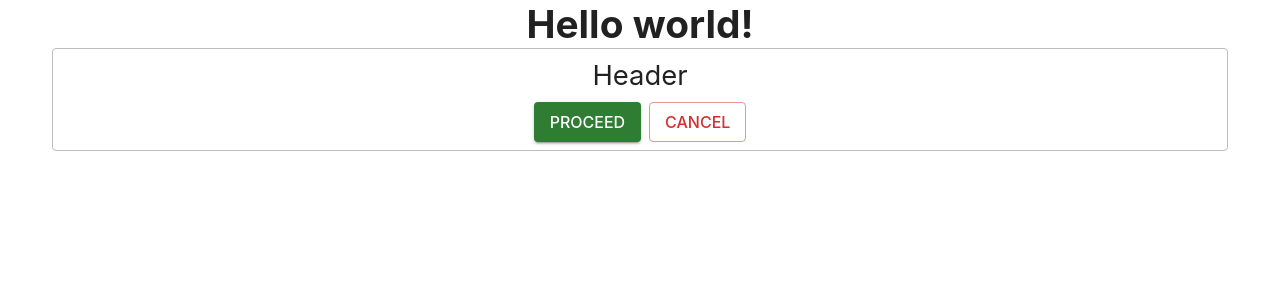
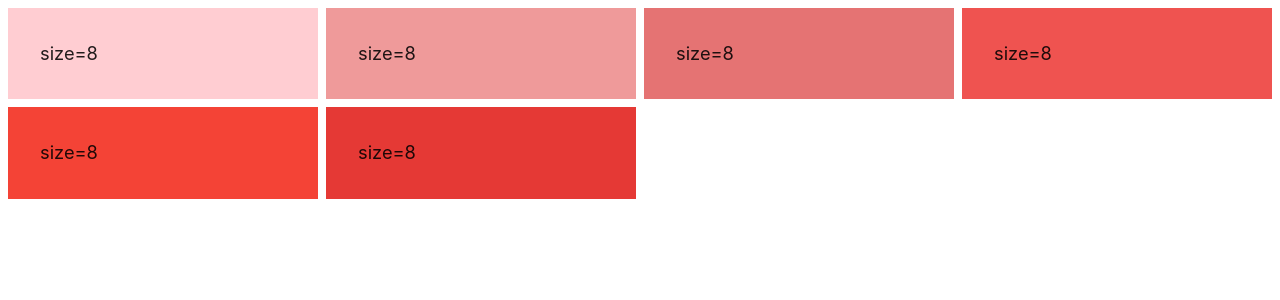
Before and after one commit to marcmarina/react-playground, a React (Vite) app: page / in a window 1280 px wide. Shown: the top 300 px of the page. Built offline with nearby package versions, Linux system fonts and the light colour scheme.

Commit message:
Added Grid

```diff
--- a/src/App.jsx
+++ b/src/App.jsx
@@ -1,41 +1,39 @@
 import React from "react";
 
-import { Box, Button, Container, Typography, useTheme } from "@mui/material";
+import { Box, colors, useTheme } from "@mui/material";
+import Grid from "@mui/material/Grid2";
 
 function App() {
   const theme = useTheme();
 
   return (
-    <Container>
-      <Typography variant="h4" fontWeight={"bold"} textAlign={"center"}>
-        Hello world!
-      </Typography>
-
-      <Box
-        border={`1px solid ${theme.palette.grey[400]}`}
-        borderRadius={1}
-        p={2}
+    <Box p={2} display="flex" justifyContent={"center"}>
+      <Grid
+        container
+        spacing={2}
+        sx={{
+          flexGrow: 1,
+          maxWidth: theme.breakpoints.values.xl,
+        }}
       >
-        <Typography mb={2} textAlign={"center"} as={"h2"} variant="h5">
-          Header
-        </Typography>
-
-        <Box
-          display={"flex"}
-          flexDirection={"row"}
-          justifyContent={"center"}
-          flexWrap={"wrap"}
-          gap={2}
-        >
-          <Button variant="contained" color="success">
-            Proceed
-          </Button>
-          <Button variant="outlined" color="error">
-            Cancel
-          </Button>
-        </Box>
-      </Box>
-    </Container>
+        {Array(6)
+          .fill(0)
+          .map((_, i) => {
+            return (
+              <Grid key={i} size={[12, 6, 3]}>
+                <Box
+                  sx={{
+                    bgcolor: colors.red[(i + 1) * 100],
+                    p: 8,
+                  }}
+                >
+                  size=8
+                </Box>
+              </Grid>
+            );
+          })}
+      </Grid>
+    </Box>
   );
 }
 
```
